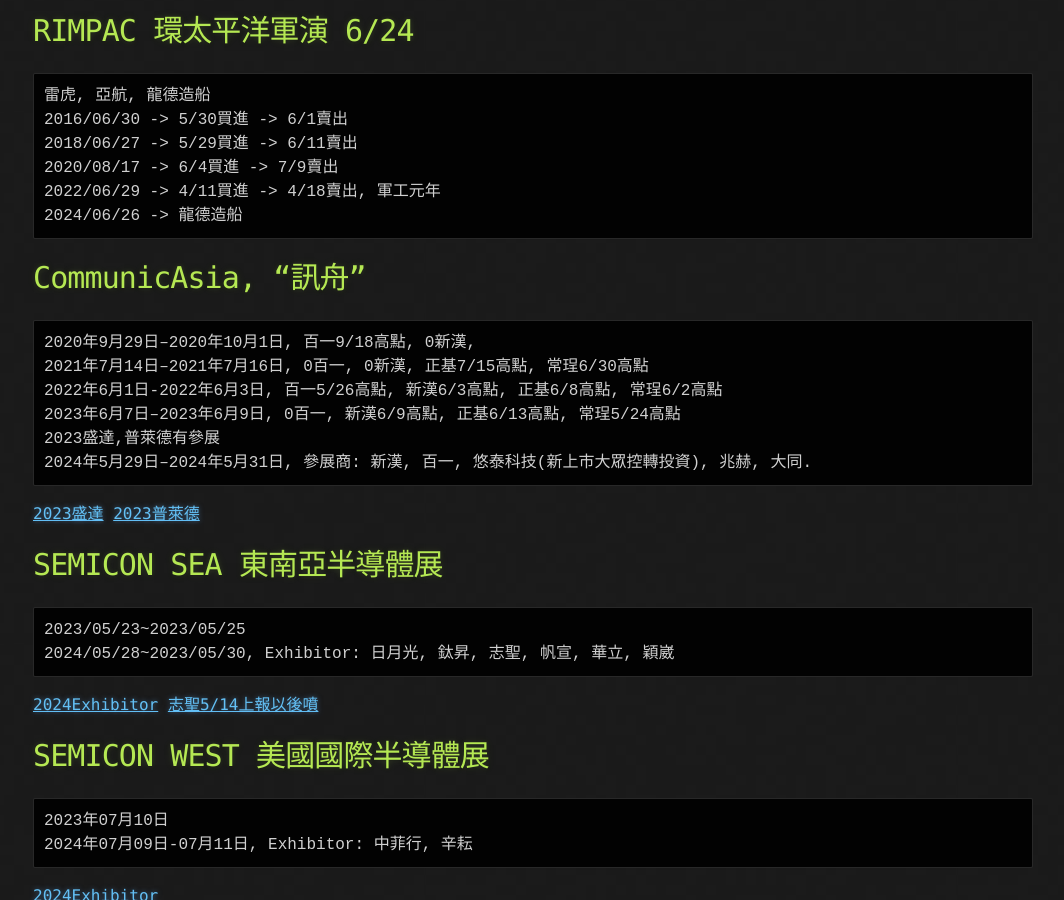
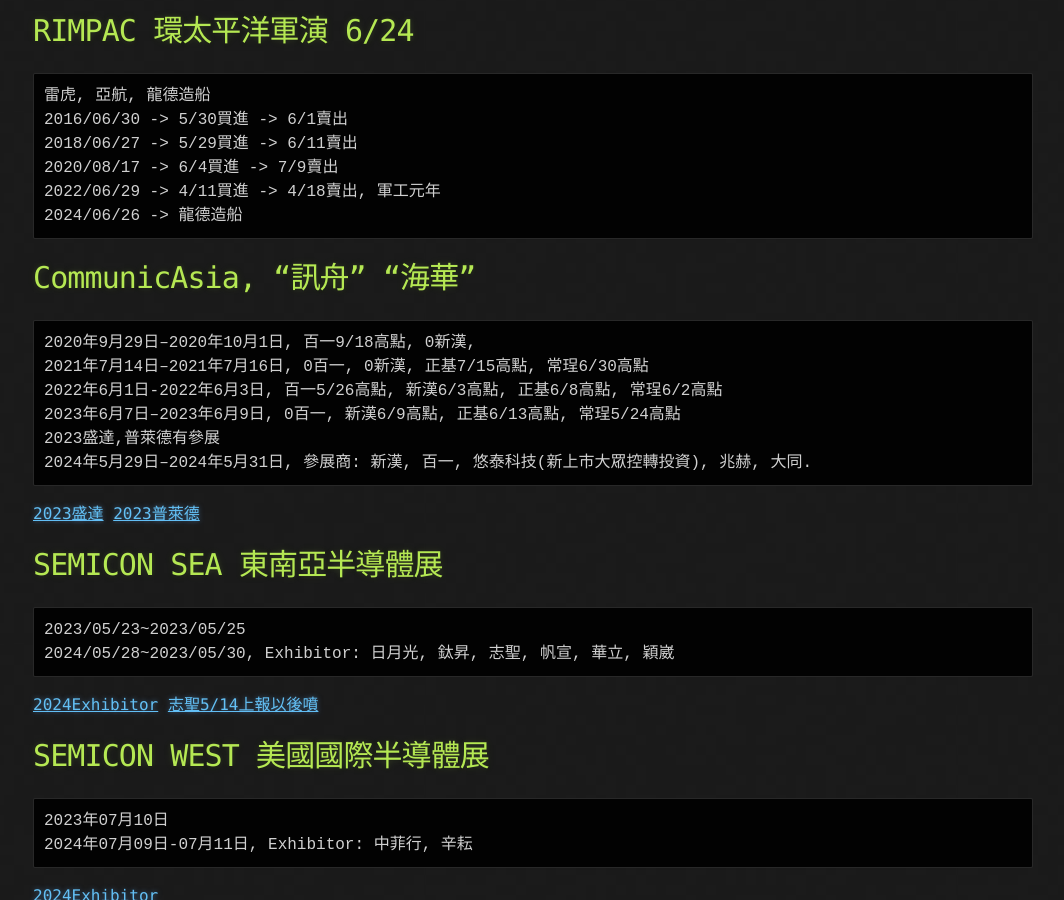
Before and after one commit to lepg5487/Stock_God, a Jekyll site: the page built from experience.md, in a window 1280 px wide and 900 px high, scrolled down 6804 px. Shown: the whole window, without its empty margins (107-1171 px from the left). Built offline with Jekyll 4.4.1, drawn with Linux system fonts in a browser that asks for light colours; our own code applies the rules of GitHub Pages for plain Markdown files.

Commit message:
Update experience.md

````diff
--- a/experience.md
+++ b/experience.md
@@ -268,7 +268,7 @@
 2024/06/26 -> 龍德造船
 ```
 
-# CommunicAsia, "訊舟"
+# CommunicAsia, "訊舟" "海華"
 ```
 2020年9月29日–2020年10月1日, 百一9/18高點, 0新漢,
 2021年7月14日–2021年7月16日, 0百一, 0新漢, 正基7/15高點, 常珵6/30高點
````
